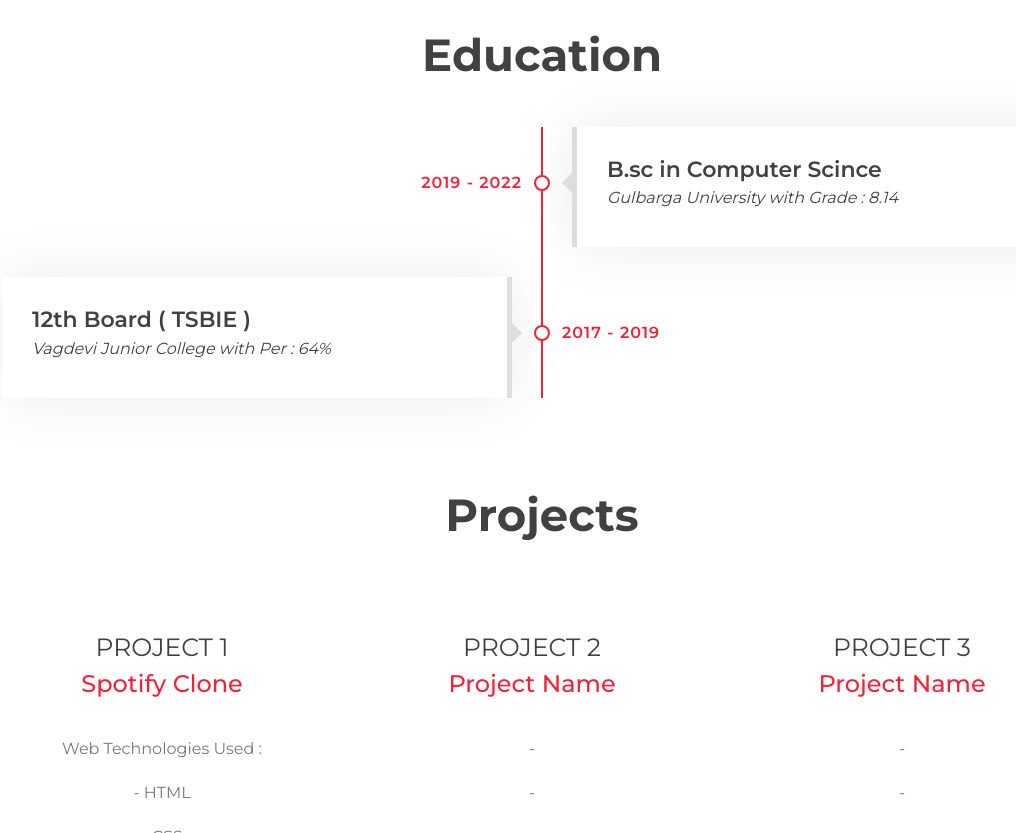
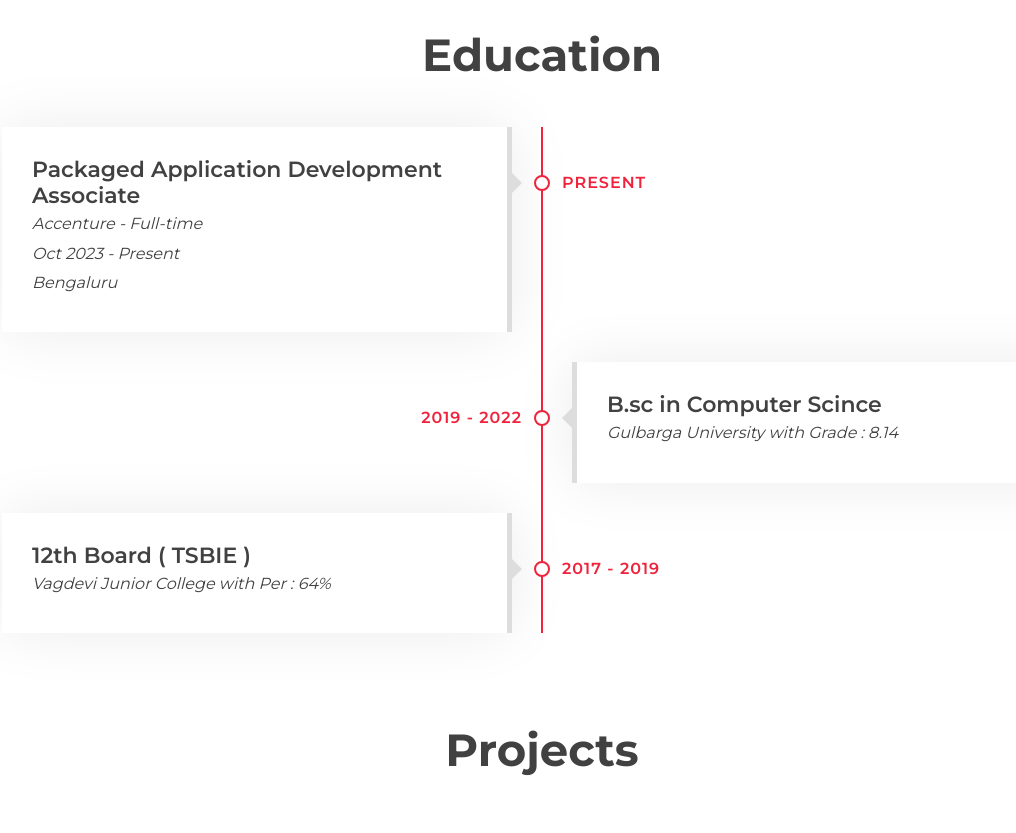
Before and after one commit to MShivakanth/Portfolio-1, a plain HTML site: page index.html in a window 1280 px wide. Shown: the part 1560-2393 px from the top of the page, without its empty margins (98-1114 px from the left). Drawn offline with nearby package versions, Linux system fonts and the light colour scheme.

Commit message:
Creation of job profile

```diff
--- a/index.html
+++ b/index.html
@@ -261,13 +261,15 @@
                     <h2>Education</h2>
                 </header>
                 <div class="timeline">
-                    <!--<div class="timeline-item left wow slideInLeft" data-wow-delay="0.1s">
+                    <div class="timeline-item left wow slideInLeft" data-wow-delay="0.1s">
                         <div class="timeline-text">
-                            <div class="timeline-date">06-12-2022 - 10-03-2023</div>
-                            <h2>Udemy</h2>
-                            <h4>The Complete 2023 Web Development Bootcamp</h4>
+                            <div class="timeline-date">Present</div>
+                            <h2>Packaged Application Development Associate</h2>
+                            <h4>Accenture - Full-time</h4>
+                            <h4>Oct 2023 - Present</h4>
+                            <h4>Bengaluru</h4>
                         </div>
-                    </div>-->
+                    </div>
                     <div class="timeline-item right wow slideInRight" data-wow-delay="0.1s">
                         <div class="timeline-text">
                             <div class="timeline-date">2019 - 2022</div>
```
